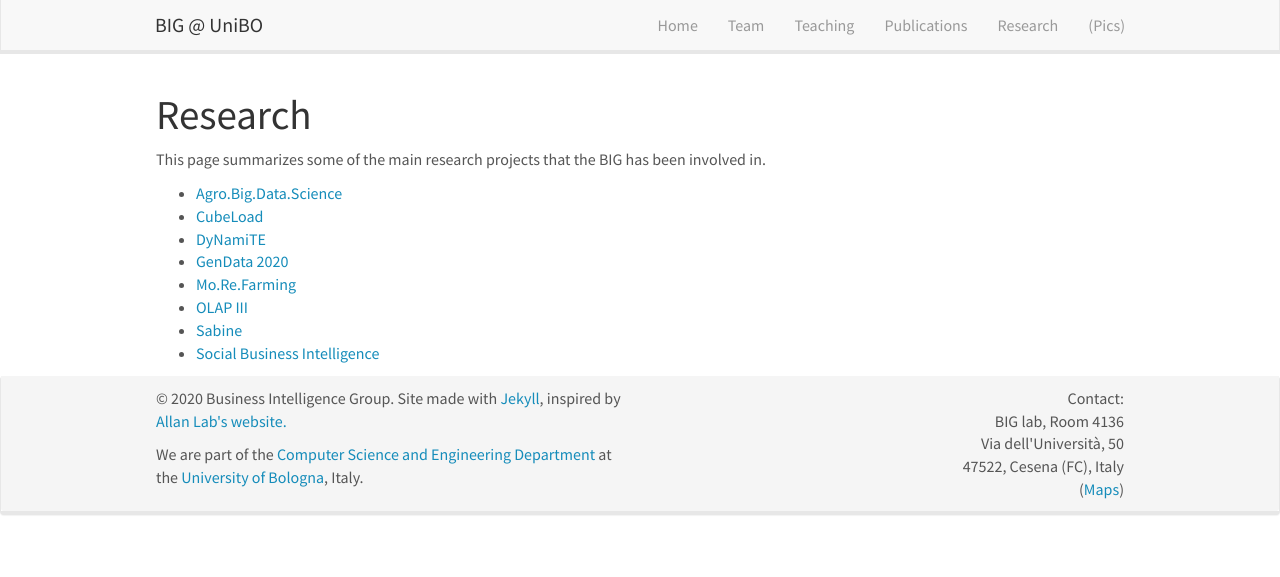
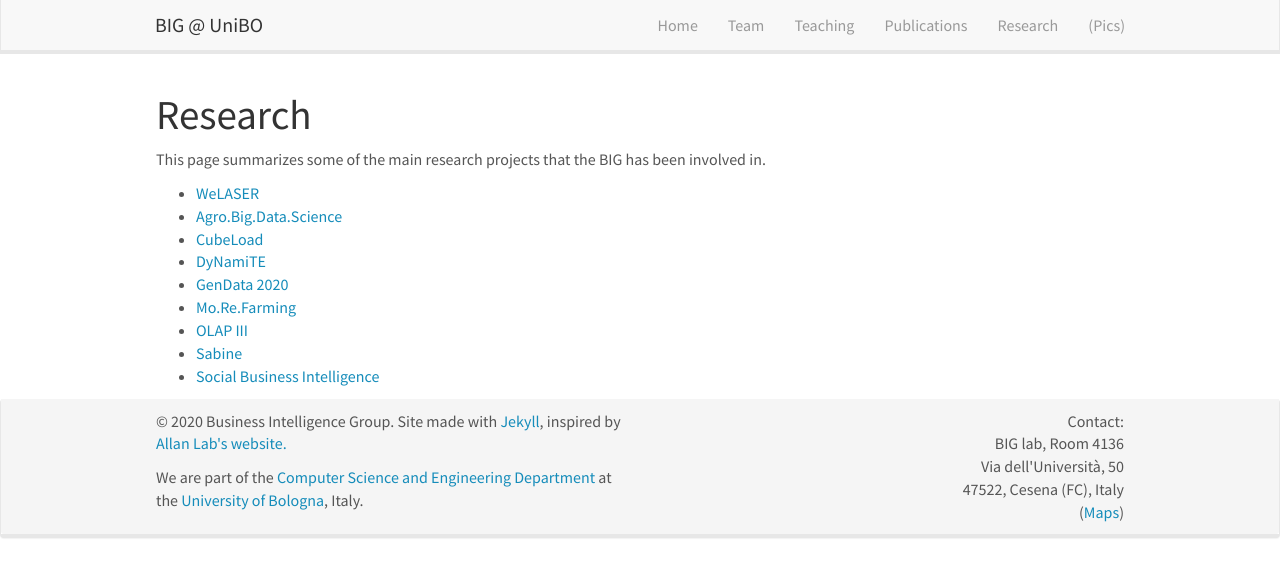
Before and after one commit to big-unibo/big-unibo.github.io, a Jekyll site: the page built from _pages/research.md, in a window 1280 px wide. Shown: the top 577 px of the page. Built offline with Jekyll 4.4.1, drawn with Linux system fonts in a browser that asks for light colours; nearby versions of some CDN libraries.

Commit message:
Update research.md

```diff
--- a/_pages/research.md
+++ b/_pages/research.md
@@ -10,6 +10,7 @@ permalink: /research/
 
 This page summarizes some of the main research projects that the BIG has been involved in.
 
+- [WeLASER](/welaser)
 - [Agro.Big.Data.Science](/abds)
 - [CubeLoad](/cubeload)
 - [DyNamiTE](/dynamite)
```
